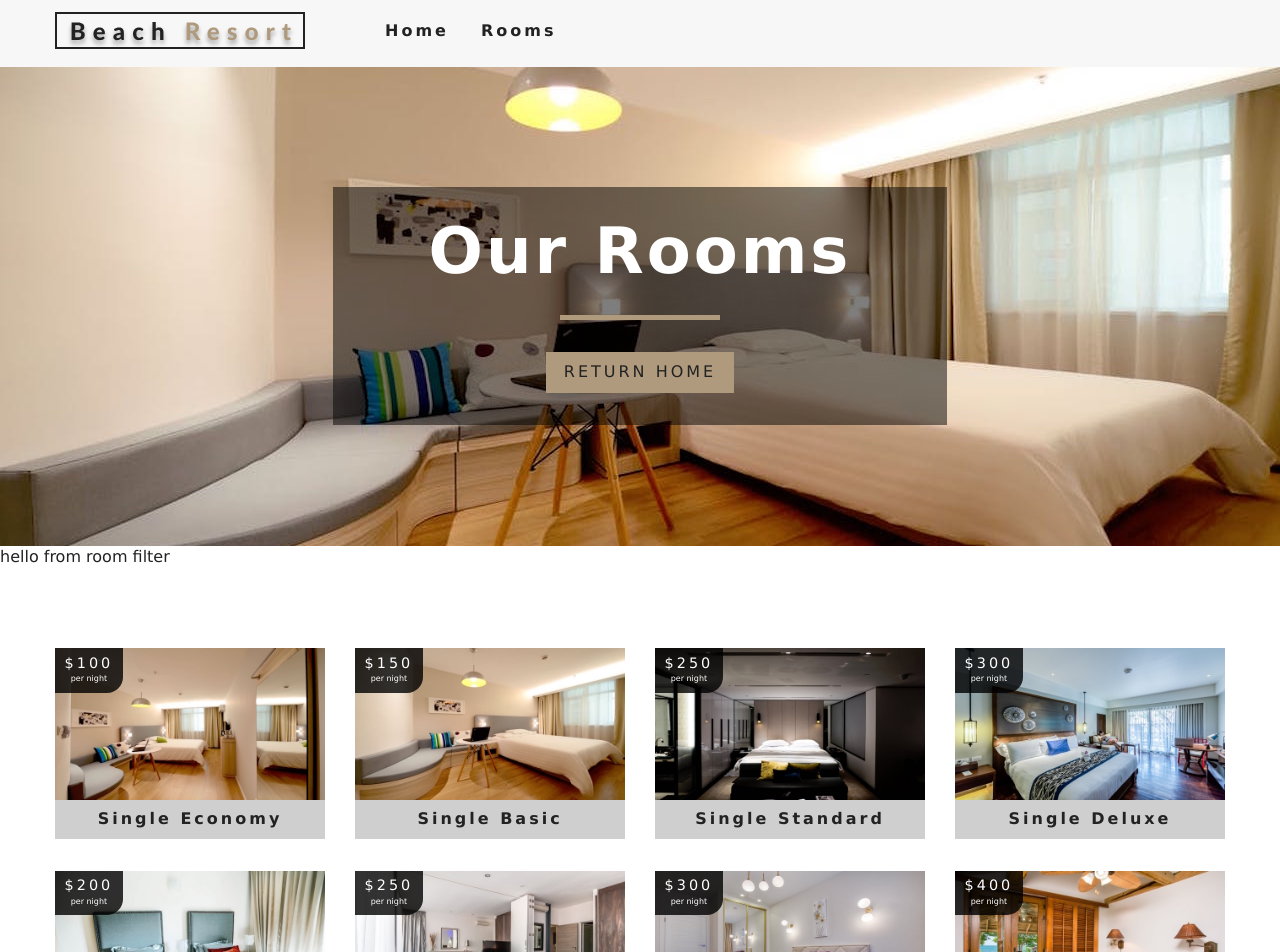
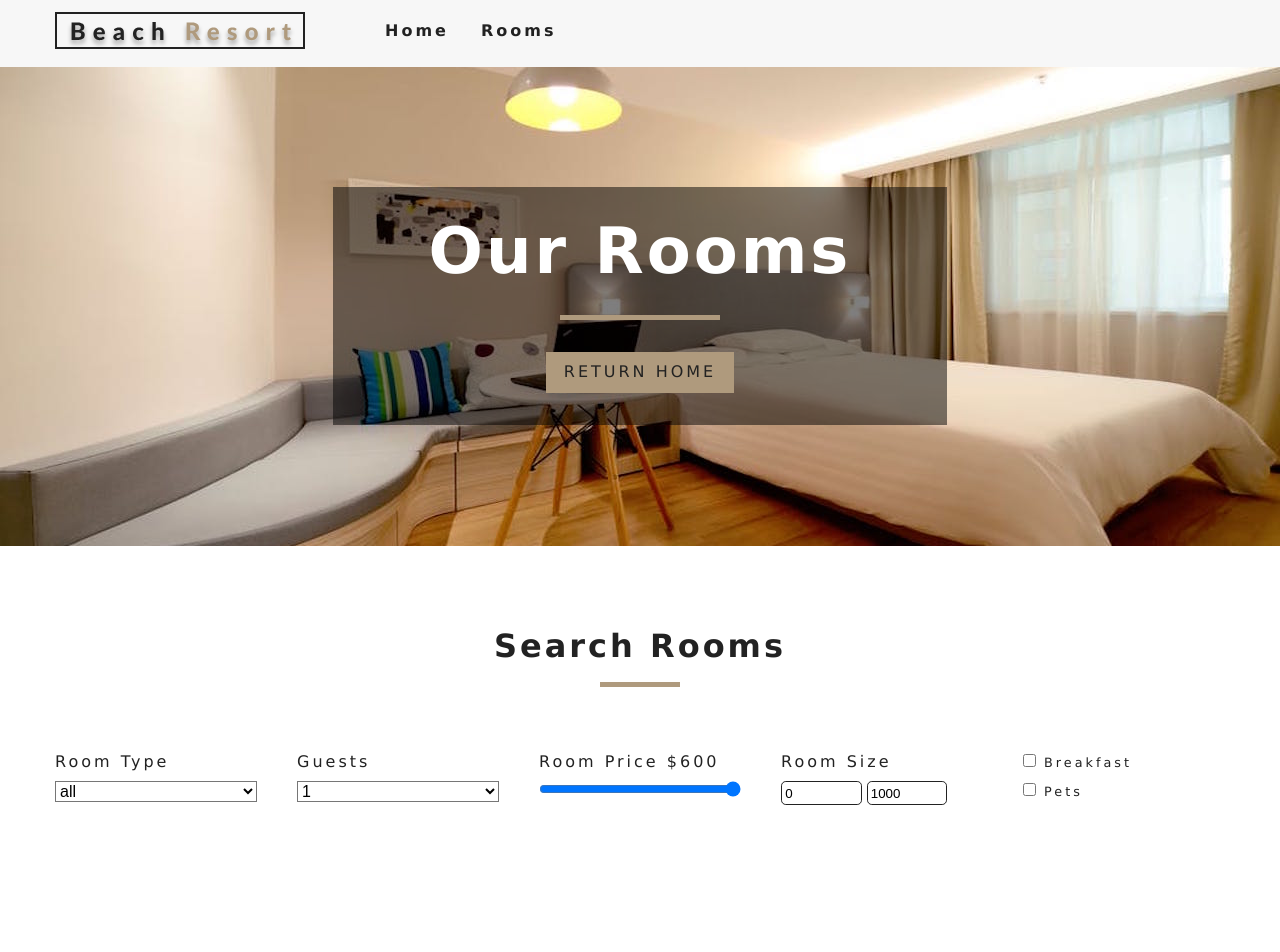
Before and after one commit to MykolaZahanych/hotel-reservation, a React (Create React App) app: page /rooms in a window 1280 px wide. Shown: the top 952 px of the page. Built offline with nearby package versions, Linux system fonts and the light colour scheme.

Commit message:
add filters

```diff
--- a/src/components/RoomsFilter.js
+++ b/src/components/RoomsFilter.js
@@ -1,9 +1,107 @@
-import React from 'react'
+import React from 'react';
+import { useContext } from 'react';
+import { RoomContext } from '../context';
+import Title from '../components/Title';
 
-export default function RoomFilter() {
+// get all unique values
+const getUnique = (items, value) => {
+  return [...new Set(items.map((item) => item[value]))];
+};
+
+export default function RoomFilter({ rooms }) {
+  const context = useContext(RoomContext);
+  const { handleChange, type, capacity, price, minPrice, maxPrice, minSize, maxSize, breakfast, pets } = context;
+
+  let types = getUnique(rooms, 'type');
+  types = ['all', ...types];
+  types = types.map((item, index) => {
+    return (
+      <option value={item} key={index}>
+        {item}
+      </option>
+    );
+  });
+
+  let people = getUnique(rooms, 'capacity');
+  people = people.map((item, index) => {
+    return (
+      <option key={index} value={item}>
+        {item}
+      </option>
+    );
+  });
+
   return (
-    <div>
-      hello from room filter
-    </div>
-  )
+    <section className='filter-container'>
+      <Title title='search rooms' />
+      <form className='filter-form'>
+        {/* select type */}
+        <div className='form-group'>
+          <label htmlFor='type'>room type</label>
+          <select name='type' id='type' value={type} className='form-control' onChange={handleChange}>
+            {types}
+          </select>
+        </div>
+        {/* end  select type */}
+        {/* guests */}
+        <div className='form-group'>
+          <label htmlFor='capacity'>Guests</label>
+          <select name='capacity' id='capacity' value={capacity} className='form-control' onChange={handleChange}>
+            {people}
+          </select>
+        </div>
+        {/* end guests*/}
+        {/* room price*/}
+        <div className='form-group'>
+          <label htmlFor='price'>room price ${price}</label>
+          <input
+            type='range'
+            name='price'
+            min={minPrice}
+            max={maxPrice}
+            id='price'
+            value={price}
+            onChange={handleChange}
+            className='form-control'
+          />
+        </div>
+        {/* end of room price*/}
+        {/* size */}
+        <div className='form-group'>
+          <label htmlFor='size'>room size</label>
+          <div className='size-inputs'>
+            <input
+              type='number'
+              name='minSize'
+              id='size'
+              value={minSize}
+              onChange={handleChange}
+              className='size-input'
+            />
+            <input
+              type='number'
+              name='maxSize'
+              id='size'
+              value={maxSize}
+              onChange={handleChange}
+              className='size-input'
+            />
+          </div>
+        </div>
+        {/* end of size */}
+        {/* extras */}
+        <div className='form-group'>
+          <div className='single-extra'>
+            <input type='checkbox' name='breakfast' id='breakfast' checked={breakfast} onChange={handleChange} />
+            <label htmlFor='breakfast'>breakfast</label>
+          </div>
+          <div className='single-extra'>
+            <input type='checkbox' name='pets' id='pets' checked={pets} onChange={handleChange} />
+            <label htmlFor='pets'>pets</label>
+          </div>
+        </div>
+        {/* end of extras */}
+      </form>
+    </section>
+  );
 }
--- a/src/context.js
+++ b/src/context.js
@@ -9,16 +9,31 @@
     sortedRooms: [],
     featuredRooms: [],
     loading: true,
+    type: 'all',
+    capacity: 1,
+    price: 0,
+    minPrice: 0,
+    maxPrice: 0,
+    minSize: 0,
+    maxSize: 0,
+    breakfast: false,
+    pets: false,
   };
 
   componentDidMount() {
     let rooms = this.formatData(items);
     let featuredRooms = rooms.filter((room) => room.featured === true);
+    let maxPrice = Math.max(...rooms.map((item) => item.price));
+    let maxSize = Math.max(...rooms.map((item) => item.size));
+
     this.setState({
       rooms,
       featuredRooms,
       sortedRooms: rooms,
       loading: false,
+      price: maxPrice,
+      maxPrice: maxPrice,
+      maxSize: maxSize,
     });
   }
 
@@ -38,9 +53,48 @@
     return room;
   };
 
+  handleChange = (event) => {
+    const target = event.target;
+    const value = target.type === 'checkbox' ? target.checked : target.value;
+    const name = target.name;
+    this.setState(
+      {
+        [name]: value,
+      },
+      this.filterRooms
+    );
+  };
+
+  filterRooms = () => {
+    let { rooms, type, capacity, price, minSize, maxSize, breakfast, pets } = this.state;
+    let tempRooms = [...rooms];
+    // transorm values
+    capacity = parseInt(capacity);
+    price = parseInt(price);
+
+    if (type !== 'all') {
+      tempRooms = tempRooms.filter((room) => room.type === type);
+    }
+    if (capacity !== 1) {
+      tempRooms = tempRooms.filter((room) => room.capacity >= capacity);
+    }
+    tempRooms = tempRooms.filter((room) => room.price <= price);
+    tempRooms = tempRooms.filter((room) => room.size >= minSize && room.size <= maxSize);
+    if (breakfast) {
+      tempRooms = tempRooms.filter((room) => room.breakfast === true);
+    }
+    if (pets) {
+      tempRooms = tempRooms.filter((room) => room.pets === true);
+    }
+
+    this.setState({
+      sortedRooms: tempRooms,
+    });
+  };
+
   render() {
     return (
-      <RoomContext.Provider value={{ ...this.state, getRoom: this.getRoom }}>
+      <RoomContext.Provider value={{ ...this.state, getRoom: this.getRoom, handleChange: this.handleChange }}>
         {this.props.children}
       </RoomContext.Provider>
     );
```
